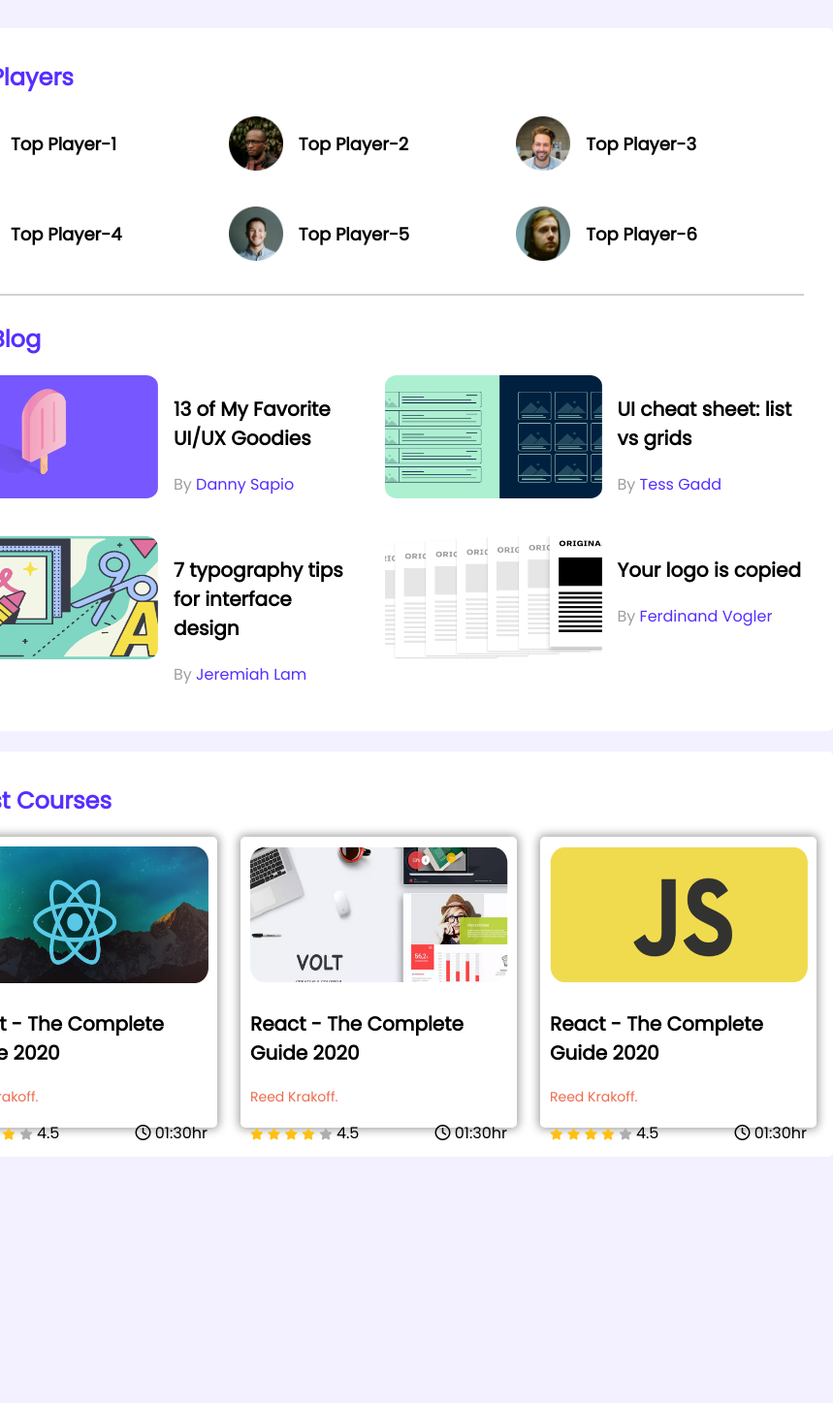
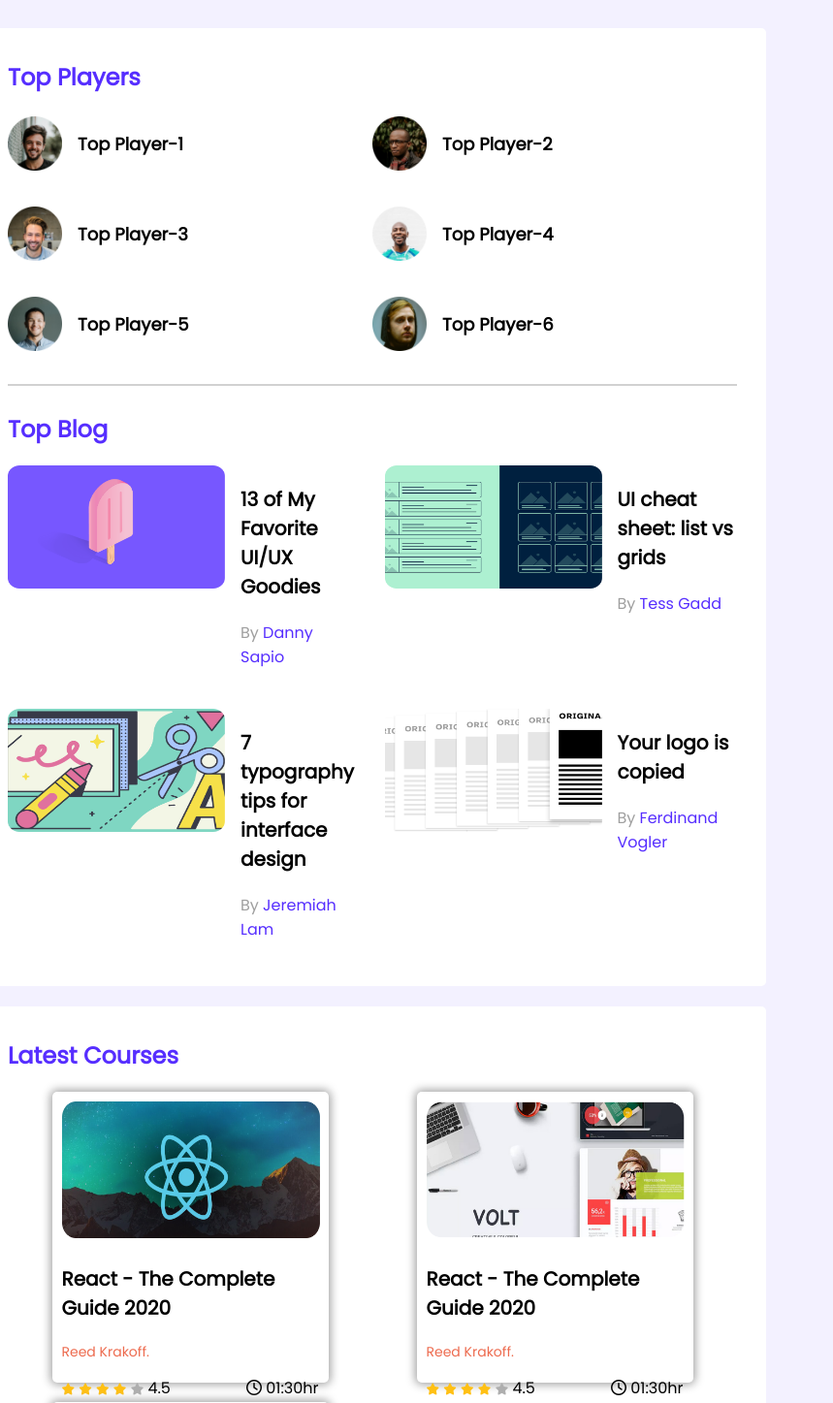
Before and after one commit to masumhs73/leader-board-css3, a plain HTML site: page index.html in a window 768 px wide. Shown: the top 1447 px of the page at 97% size, 859 px wide, since content can reach past the window. Before the commit the page ends 1201 px from the top, so only its background shows below. Drawn offline with Linux system fonts and the light colour scheme.

Commit message:
finish responsiveness

```diff
--- a/styles/style.css
+++ b/styles/style.css
@@ -157,3 +157,19 @@ margin-top: 3px;
     }
 
     }
+
+    /* tablet devices */
+
+    @media only screen and (min-width: 688px) and (max-width: 992px) {
+        .container{
+            width: 100%;
+        }
+        .players, .courses{
+            grid-template-columns: repeat(2, 1fr);
+        }
+        .courses{
+            grid-column-gap: 0;
+            justify-items: center;
+            grid-row-gap: 20px;
+        }
+    }
```
